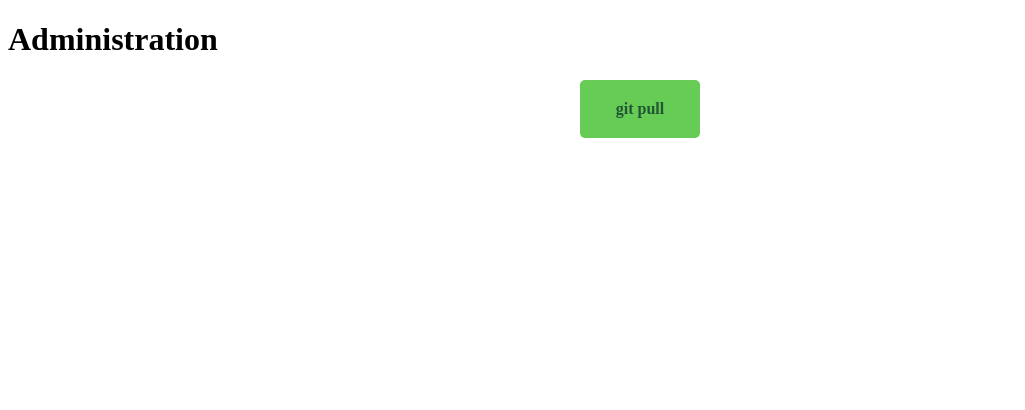
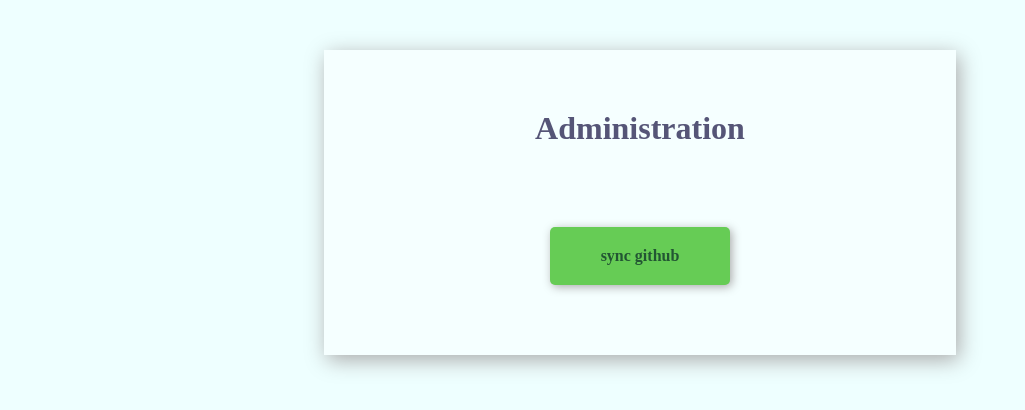
Before and after one commit to DavidWWest/Grey-Side, a PHP site: page /admin/index.html in a window 1280 px wide. Shown: the top 410 px of the page, without its empty margins (0-1025 px from the left). Run offline with PHP 8.4, Linux system fonts and the light colour scheme.

Commit message:
prettify admin page

```diff
--- a/admin/button.css
+++ b/admin/button.css
@@ -1,5 +1,5 @@
 .button {
-	width: 120px;
+	width: 180px;
 	margin: 20px auto;
 	text-align: center;
 	border-radius: 5px;
@@ -8,6 +8,7 @@
 	transition: all 0.4s ease;
 	font-weight: bold;
 	color: #225533;
+	box-shadow: 2px 2px 10px #AAAAAA;
 }
 
 .button:hover {
--- a/admin/index.html
+++ b/admin/index.html
@@ -4,12 +4,15 @@
     <title>Administration</title>
     <script type="text/javascript" src="../jquery-3.1.1.min.js"></script>
     <script type="text/javascript" src="script.js"></script>
-    <link rel="stylesheet" type="text/css" href="button.css" />
+    <link rel="stylesheet" type="text/css" href="button.css">
+    <link rel="stylesheet" type="text/css" href="style.css">
   </head>
   <body>
-    <h1>Administration</h1>
-    <div id="pull" class="button" onclick="pull()">
-      <div>git pull</div>
+    <div id="page">
+      <h1>Administration</h1>
+      <div class="button" onclick="pull()">
+        <div>sync github</div>
+      </div>
     </div>
   </body>
 </html>
--- /dev/null
+++ b/admin/style.css
@@ -0,0 +1,16 @@
+body {
+	background-color: #EEFFFF;
+}
+
+#page {
+	margin: 50px 25%;
+	padding: 50px;
+	background-color: #F5FFFF;
+	text-align: center;
+	box-shadow: 3px 5px 20px #AAAAAA;
+}
+
+h1 {
+	margin: 10px 30px 80px 30px;
+	color: #555577;
+}
```
